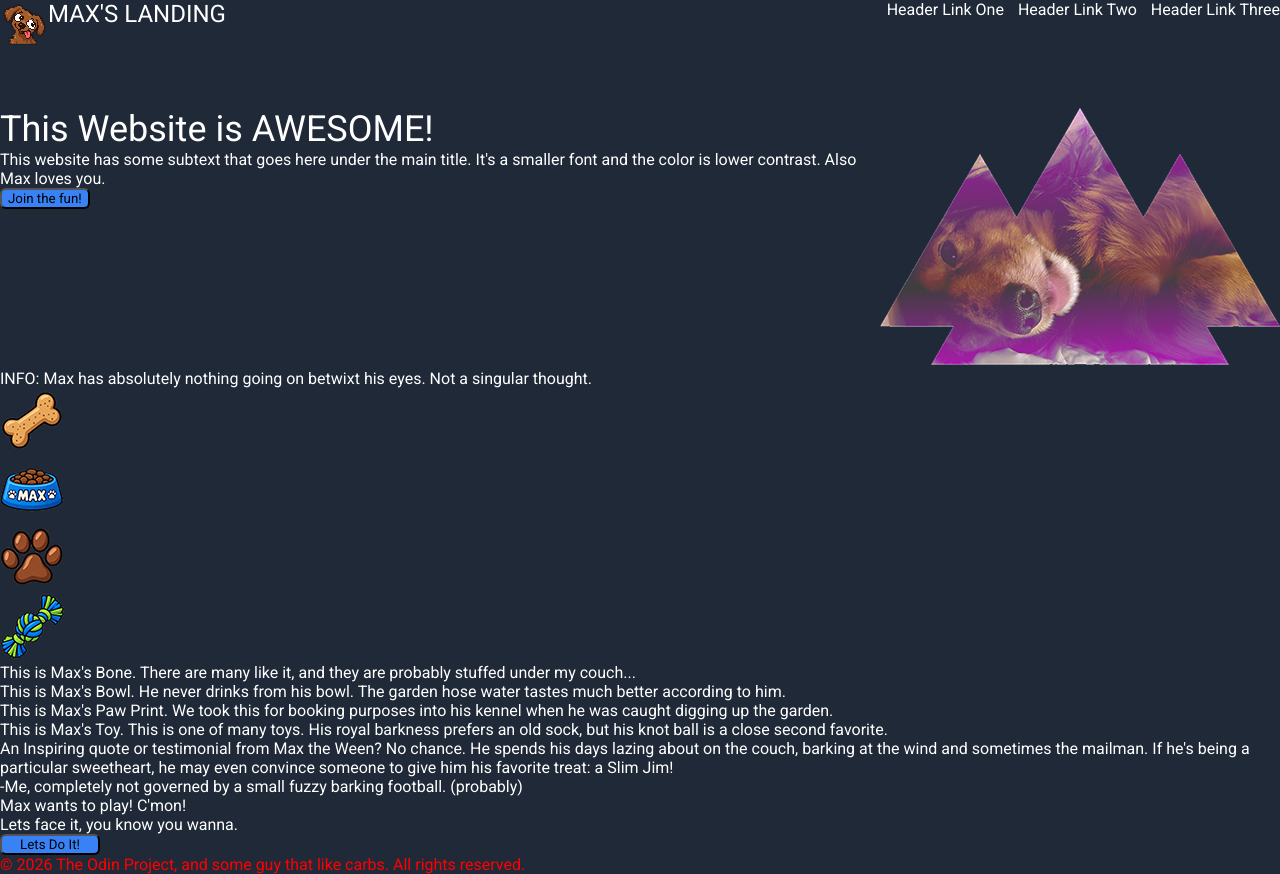
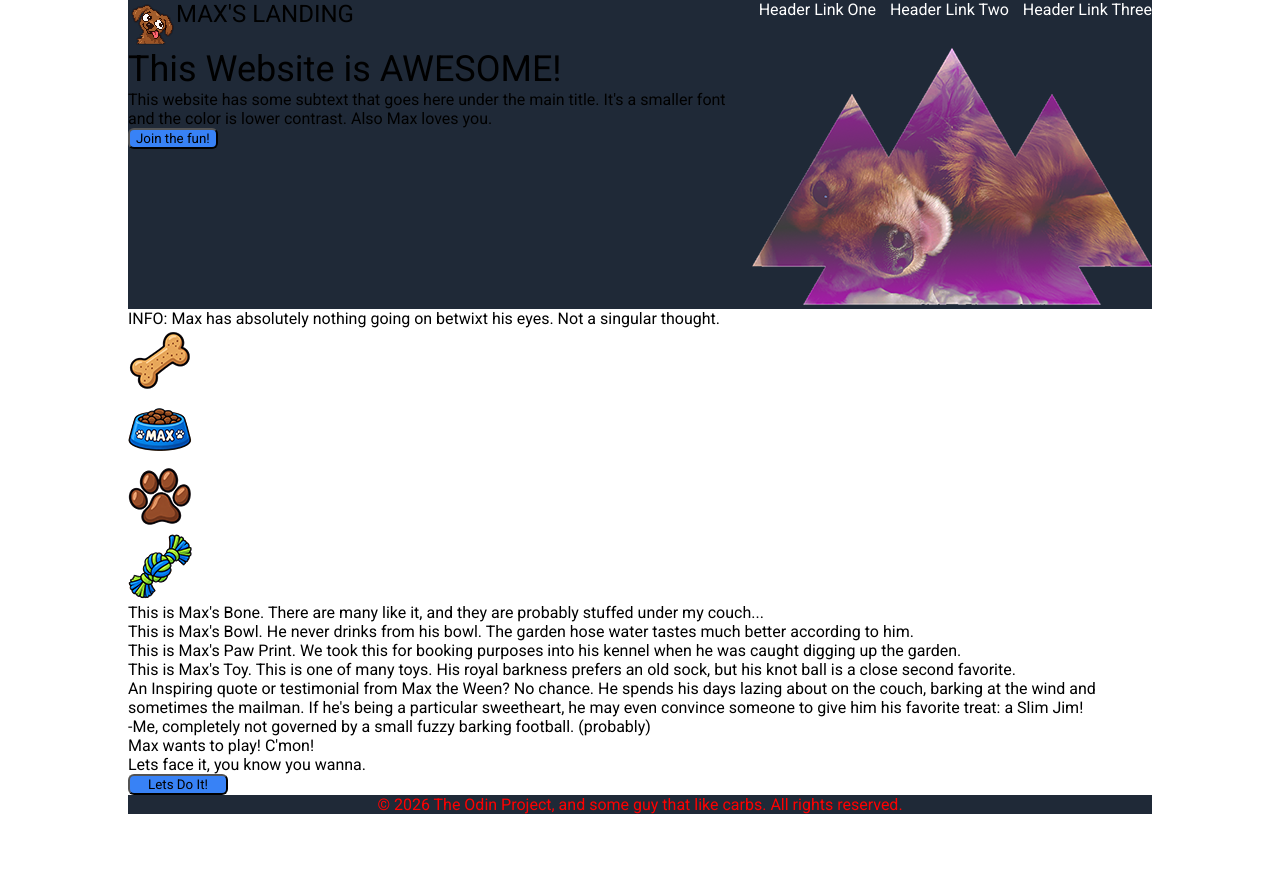
Before and after one commit to adeuel007/Project_Landing-Page, a plain HTML site: page index.html in a window 1280 px wide. After the commit the page ends 814 px from the top, so only its background shows below. Drawn offline with Linux system fonts and the light colour scheme.

Commit message:
Update styles for body, footer, and containers with background color and layout adjustments

```diff
--- a/styles.css
+++ b/styles.css
@@ -9,8 +9,7 @@ body {
     min-height: 100vh;
     display: flex;
     flex-direction: column;
-    background-color: #1F2937;
-    color: white;
+    max-width: 1024px;
 }
 
 ul {
@@ -45,6 +44,10 @@ a {
 .footer {
     color: red;
     display: flex;
+    flex: 1;
+    justify-content: center;
+    align-items: center;
+    background-color: #1F2937;
 }
 
 .links {
@@ -55,13 +58,14 @@ a {
 .container {
     display: flex;
     justify-content: space-between;
-    margin-bottom: 60px;;
+    background-color: #1F2937;
 }
 .container2 {
     display: flex;
     flex-direction: row;
     justify-content: space-between;
     padding-left: 0 60px;
+    background-color: #1F2937;
 }
 .hero {
     font-size: 36px;
```
